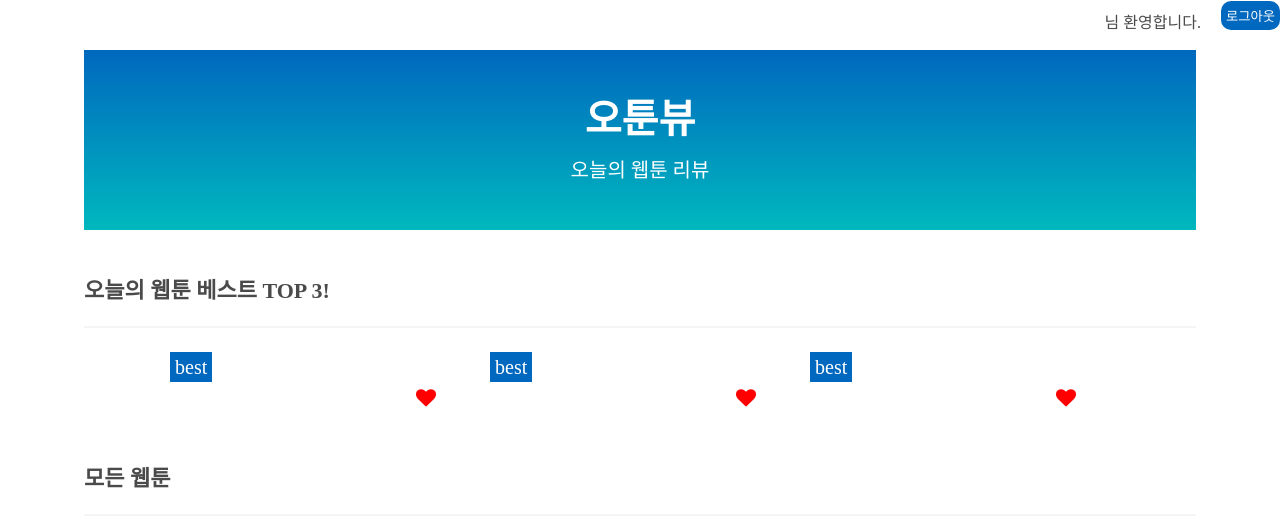
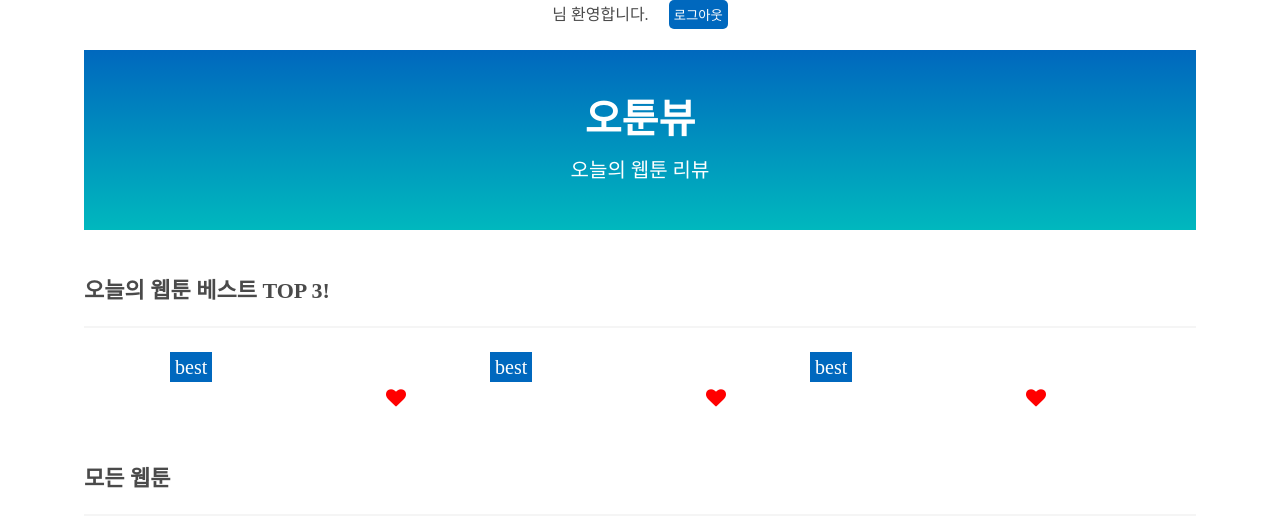
Before and after one commit to Jihyun85/team18_otv, a Flask app: template templates/index.html in a window 1280 px wide. Shown: the top 527 px of the page. Run offline with Flask 2, Linux system fonts and the light colour scheme; the template is opened without the code that fills it, so the values that code supplies are empty; some libraries are stand-ins or nearby versions.

Commit message:
OTV_메인페이지_수정사항

```diff
--- a/static/css/main.css
+++ b/static/css/main.css
@@ -13,24 +13,31 @@
     position:fixed;
     top: 0;
     left: 0;
+    max-width: 100%;
+    display: flex;
+    justify-content: center;
+    align-items: center;
+    width: 100%;
+    z-index: 99;
+    padding-bottom: 10px;
+
+}
+.check-status {
     display: flex;
     justify-content: flex-end;
-    align-items: center;
-    width: 100%;
-    margin: 0px 0px 10px 0px;
-    background-color: white;
 }
 
-.main-header .my-info {
-    display: flex;
-    align-items: center;
-    margin-top: 15px;
-}
+
+/*.main-header .my-info {*/
+/*    display: flex;*/
+/*    align-items: center;*/
+/*    margin-top: 15px;*/
+/*}*/
 
 .logout-btn{
     background-color: #0068be;
     color: white;
-    border-radius: 10px;
+    border-radius: 5px;
     padding: 5px;
     transition: background-color .5s;
     margin-left: 20px
@@ -130,7 +137,7 @@
 
 .toprank-list {
     display: flex;
-    flex-wrap: wrap-reverse;
+    flex-wrap: wrap;
     justify-content: center;
     align-content: center;
     gap: 20px;
@@ -156,11 +163,15 @@
 }
 
 .toprank-title {
-    width: 80%;
+    width: 70%;
+    display: block;
+    overflow: hidden;
+    white-space: nowrap;
+    text-overflow: ellipsis;
 }
 
 .toprank-btn-wrap {
-    width: 20%;
+    width: 30%;
     display: flex;
 }
 
--- a/templates/index.html
+++ b/templates/index.html
@@ -36,8 +36,16 @@
 
 <div class="container">
     <div class="main-header">
-        <p class="my-info">{{ user_info['nickname'] }}님 환영합니다.</p>
-        <button onclick="sign_out()" type="button" class='logout-btn'>로그아웃</button>
+{#        <div>#}
+{#            <h1 class="title-text">#}
+{#                오툰뷰#}
+{#            </h1>#}
+{#        <span class="title-description">오늘의 웹툰 리뷰</span>#}
+{#        </div>#}
+{#        <div class="check-status">#}
+            <p class="my-info">{{ user_info['nick-name'] }}님 환영합니다.</p>
+            <button onclick="sign_out()" type="button" class='logout-btn'>로그아웃</button>
+{#        </div>#}
     </div>
 
     <div class="title-box-main">
```
Also changed, not shown: other parts of static/css/main.css (+17 -13 lines).
